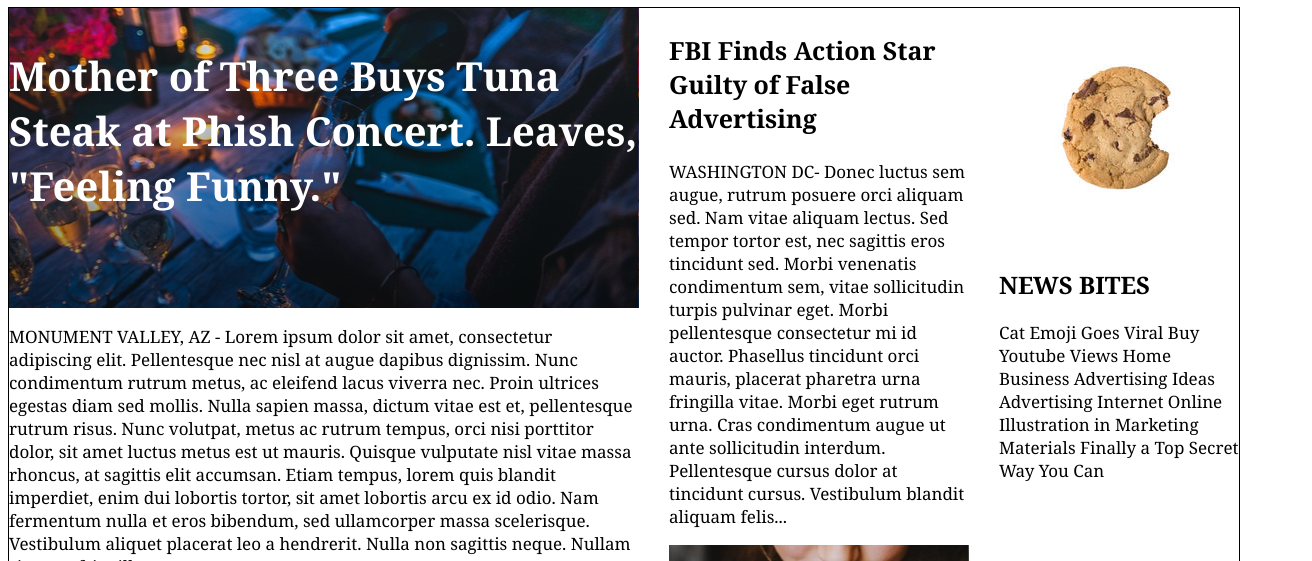
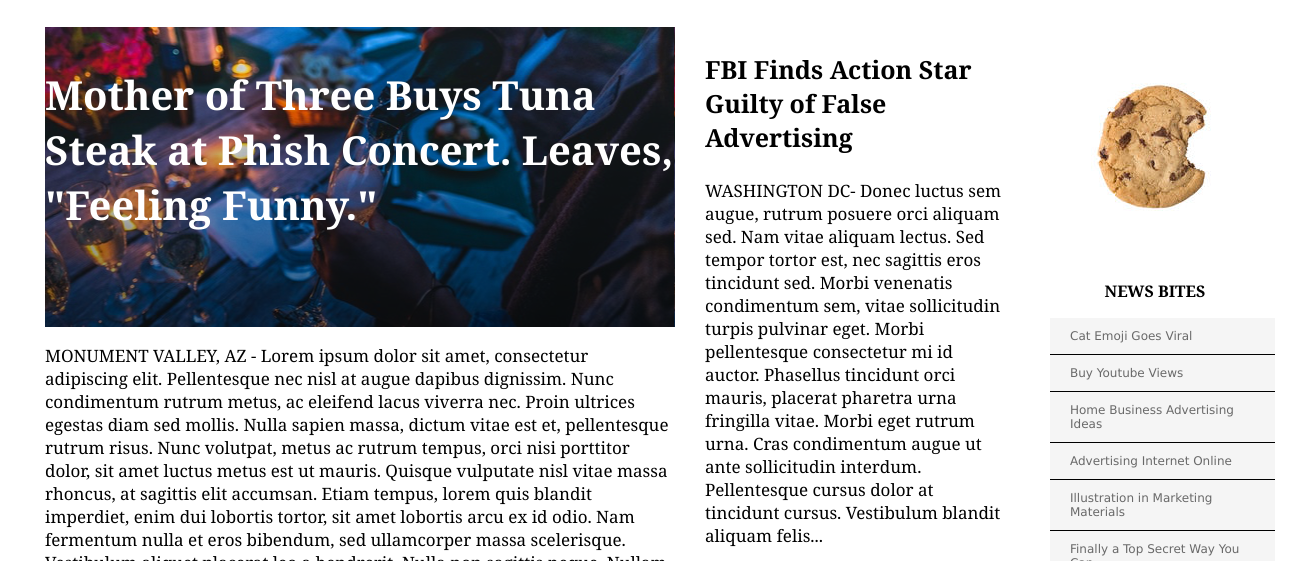
Before and after one commit to rachelbeedesign/mytimes, a plain HTML site: page index.html in a window 1280 px wide. Shown: the part 91-652 px from the top of the page, 1312 px wide, since content can reach past the window. Drawn offline with Linux system fonts and the light colour scheme.

Commit message:
Complete round six edits and format right column list items.

```diff
--- a/index.html
+++ b/index.html
@@ -72,9 +72,16 @@
 <!-- ********** Right-most Section on the Page ************* -->
       <article class="column_small">
         <img src="./images/img-news-bite.png" alt="Part-eaten chocolate chip cookie.">
-        <div class="">
+        <div class="news_bites">
           <h2>NEWS BITES</h2>
-          <p class="article_story">Cat Emoji Goes Viral Buy Youtube Views Home Business Advertising Ideas Advertising Internet Online Illustration in Marketing Materials Finally a Top Secret Way You Can</p>
+          <ul>
+            <li>Cat Emoji Goes Viral</li>
+            <li>Buy Youtube Views</li>
+            <li>Home Business Advertising Ideas</li>
+            <li>Advertising Internet Online</li>
+            <li>Illustration in Marketing Materials</li>
+            <li>Finally a Top Secret Way You Can</li>
+          </ul>
         </div>
       </article>
     </section>
--- a/style.css
+++ b/style.css
@@ -47,11 +47,13 @@ nav a {
 
 .main {
   display: inline-flex;
-  border: solid black 1px;
   position: relative;
   top: 90px;
   z-index: 4;
   font-family: Georgia;
+  justify-content: center;
+  width: 100%;
+  margin: 20px;
 }
 
 .column_large {
@@ -76,6 +78,7 @@ nav a {
   display: flex;
   flex-shrink: 0;
   flex-direction: column;
+  align-content: stretch;
 }
 
 /* *****ROUND 4***** */
@@ -115,11 +118,6 @@ h1 {
 }
 
 /* *****ROUND 5***** */
-
-.large_top {
-
-}
-
 .large_left {
   width: 300px;
 }
@@ -127,3 +125,21 @@ h1 {
 .large_right {
   width: 300px;
 }
+
+/* *****ROUND 5***** */
+.news_bites h2 {
+  font-size: 16px;
+  font-weight: bold;
+  text-align: center;
+}
+
+.news_bites li {
+  background-color: WhiteSmoke;
+  font-family: Verdana;
+  font-size: 12px;
+  color: DimGray;
+  border-bottom: solid #000 1px;
+  margin: 0 0 0 -25px;
+  padding: 11px 20px;
+  list-style-type: none;
+}
```
